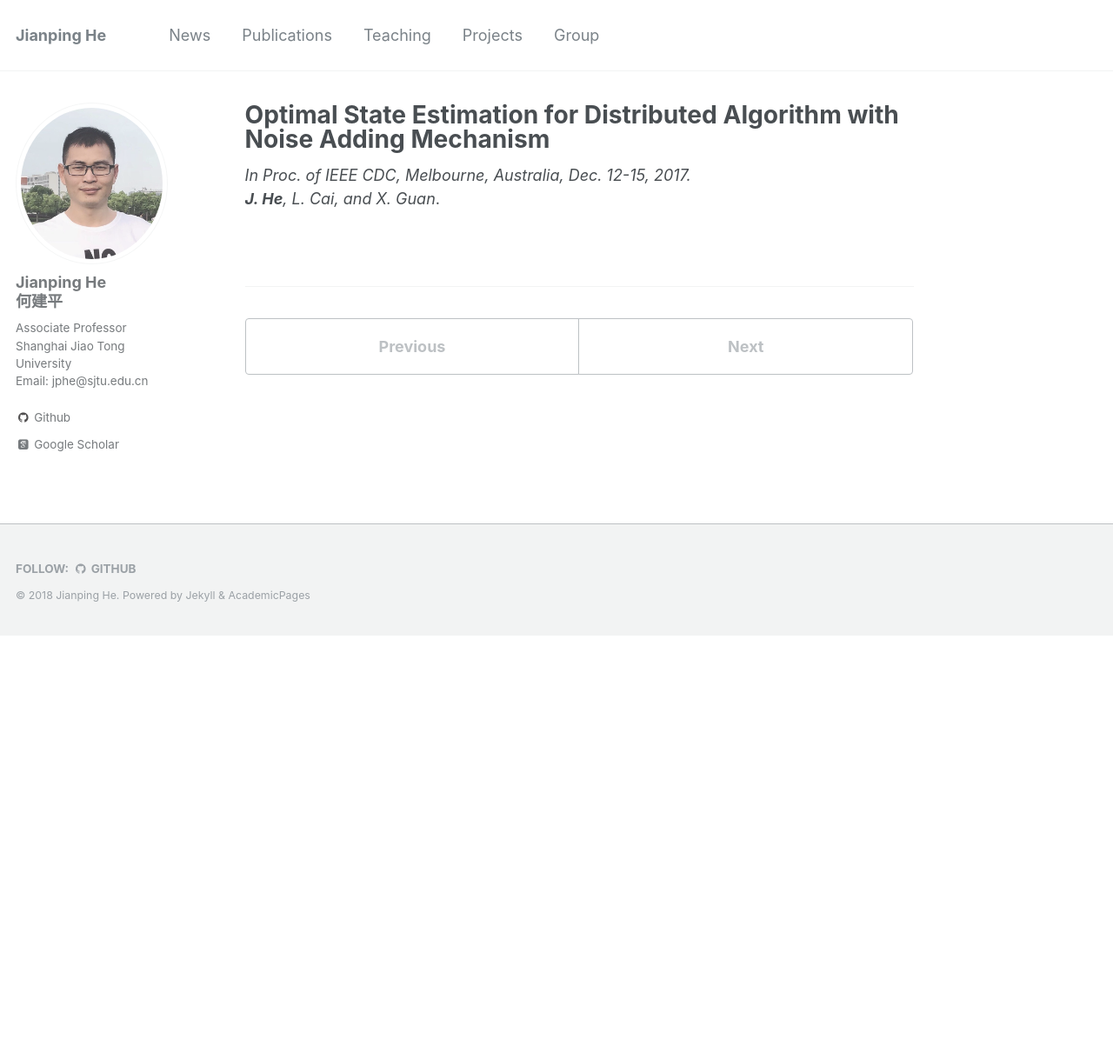
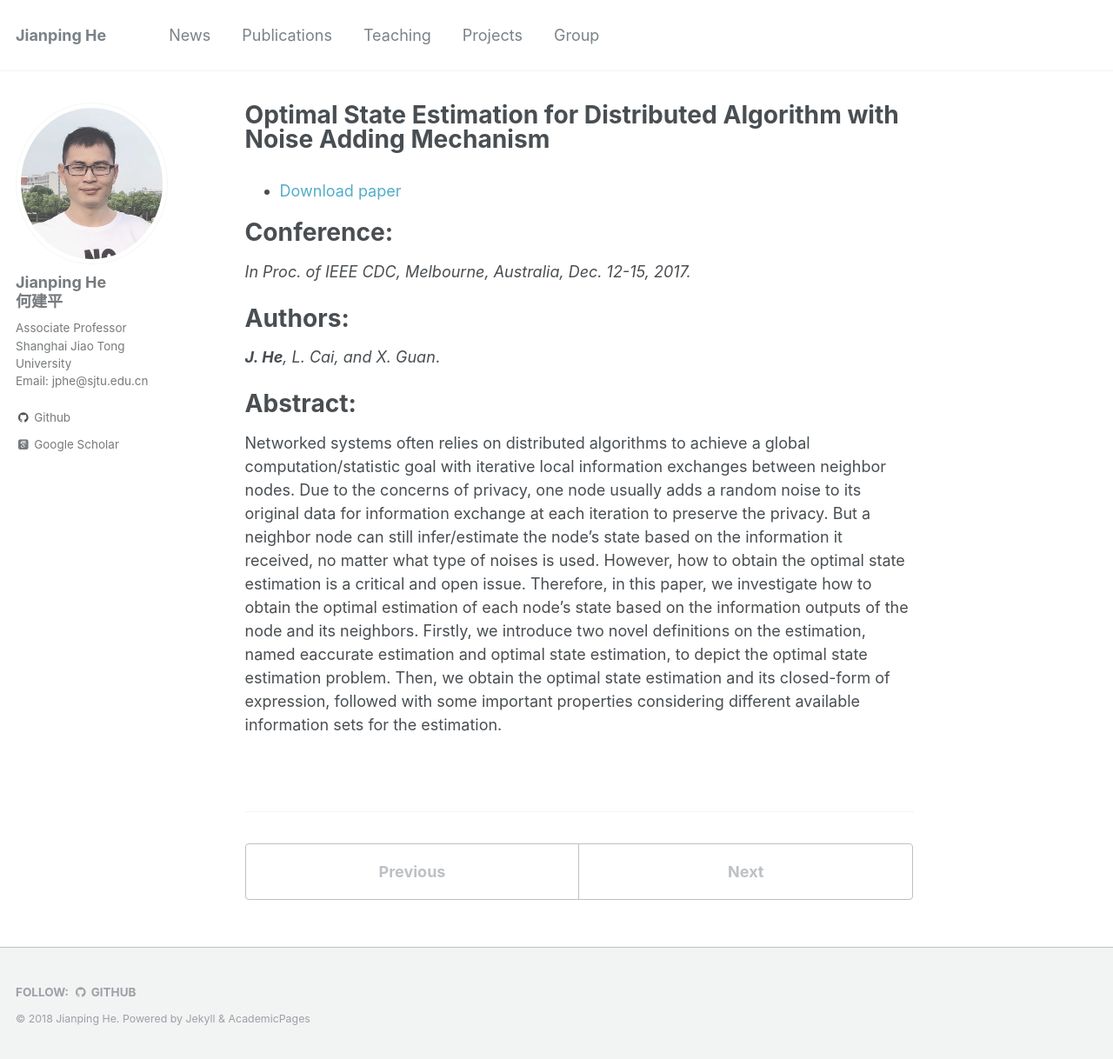
Before and after one commit to jiangshuozz/Jianping-He.github.io, a Jekyll site: the page built from _publications/2017-12-12-Optimal-State-Estimation.md, in a window 1280 px wide and 1218 px high. Shown: the whole window at 87% size. Built offline with Jekyll 4.4.1, drawn with Linux system fonts in a browser that asks for light colours; some web fonts are replaced.

Commit message:
Update 2017-12-12-Optimal-State-Estimation.md

```diff
--- a/_publications/2017-12-12-Optimal-State-Estimation.md
+++ b/_publications/2017-12-12-Optimal-State-Estimation.md
@@ -8,5 +8,16 @@ venue: '--'
 #paperurl: ''
 #citation: ''
 ---
+- [Download paper](https://ieeexplore.ieee.org/abstract/document/8264267/metrics)
+
+Conference:
+===
 *In Proc. of IEEE CDC, Melbourne, Australia, Dec. 12-15, 2017.*
+
+Authors:
+===
 ***J. He**, L. Cai, and X. Guan*.
+
+Abstract:
+===
+Networked systems often relies on distributed algorithms to achieve a global computation/statistic goal with iterative local information exchanges between neighbor nodes. Due to the concerns of privacy, one node usually adds a random noise to its original data for information exchange at each iteration to preserve the privacy. But a neighbor node can still infer/estimate the node's state based on the information it received, no matter what type of noises is used. However, how to obtain the optimal state estimation is a critical and open issue. Therefore, in this paper, we investigate how to obtain the optimal estimation of each node's state based on the information outputs of the node and its neighbors. Firstly, we introduce two novel definitions on the estimation, named eaccurate estimation and optimal state estimation, to depict the optimal state estimation problem. Then, we obtain the optimal state estimation and its closed-form of expression, followed with some important properties considering different available information sets for the estimation.
```
